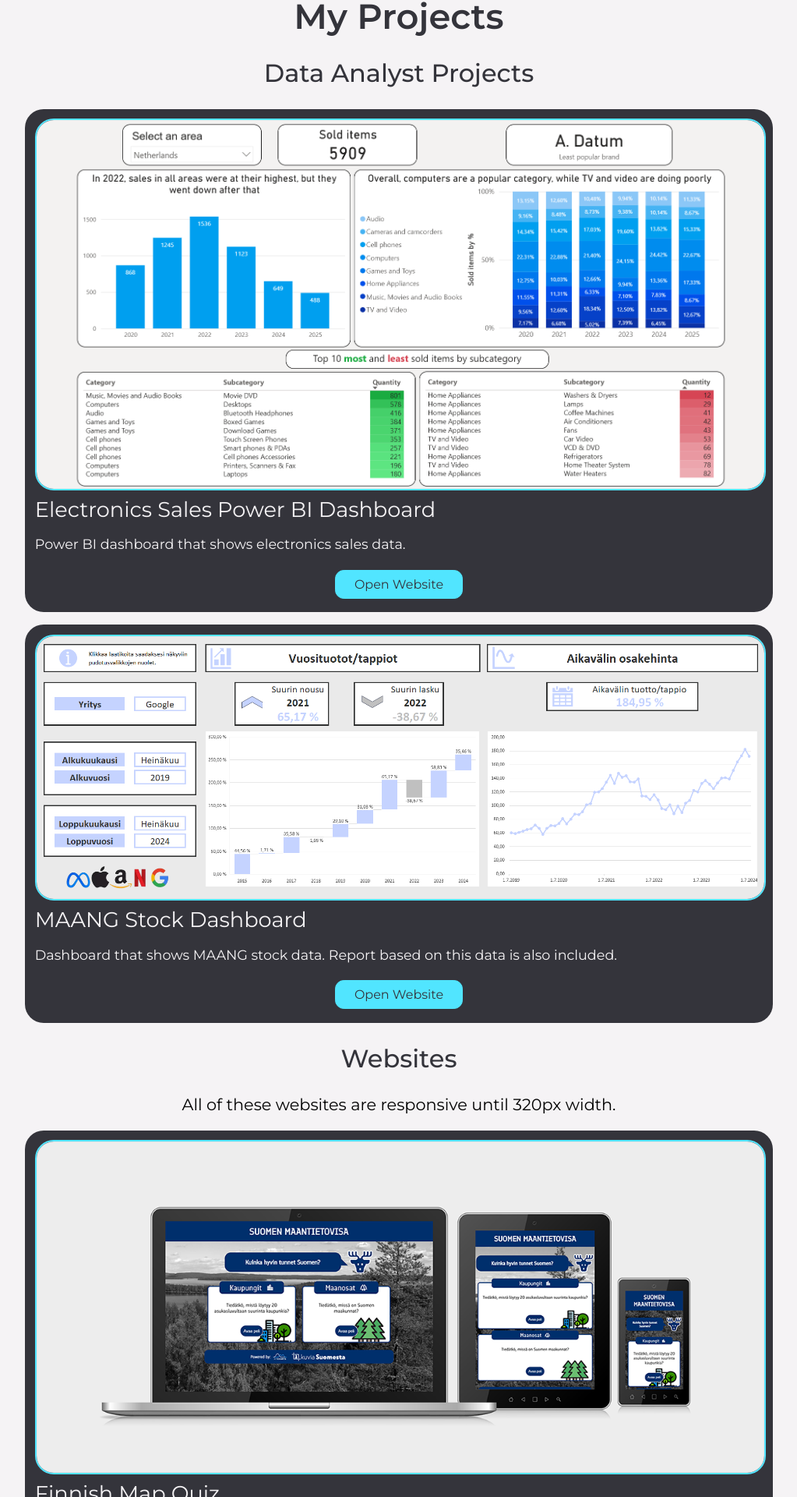
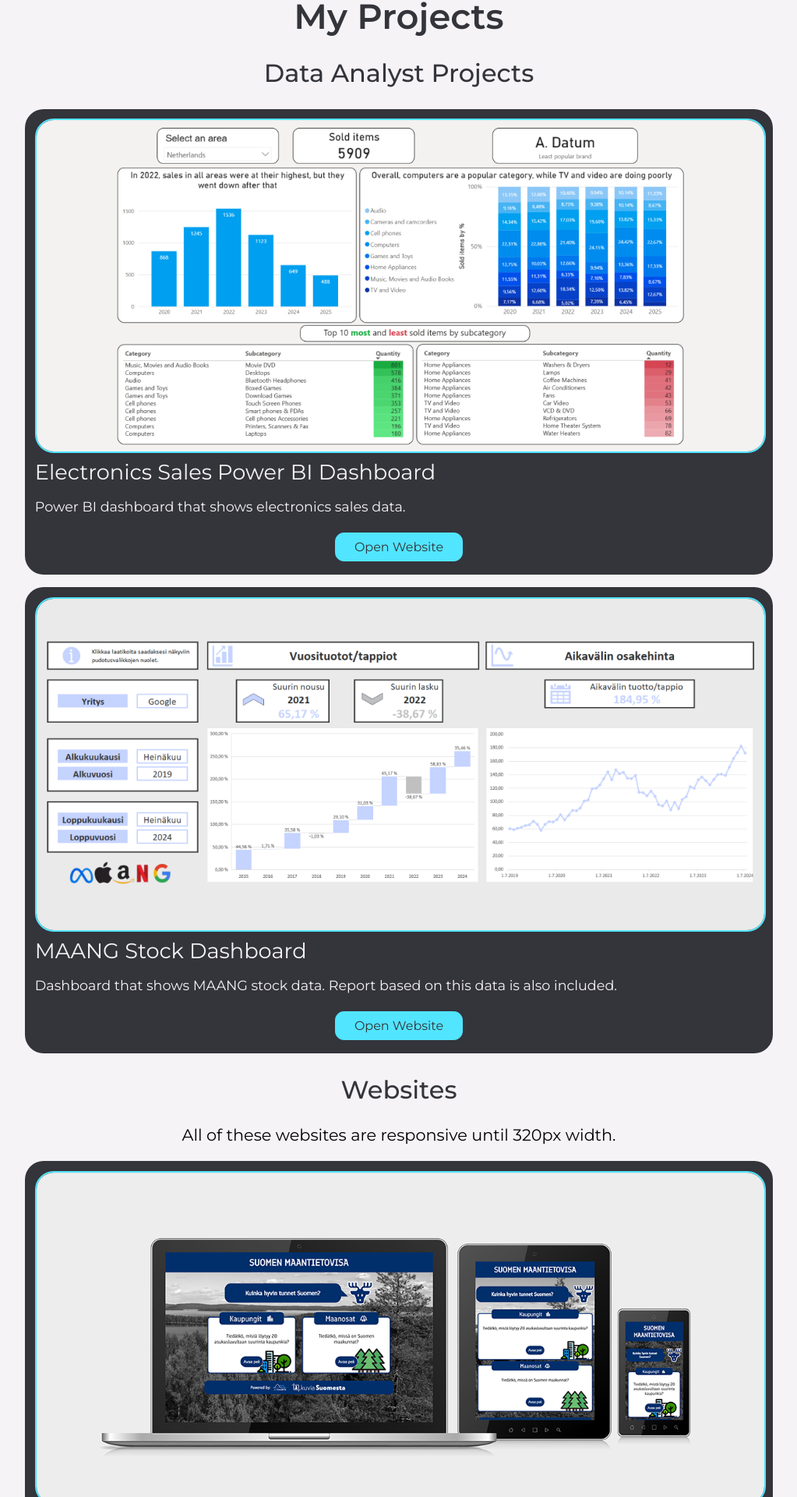
Before and after one commit to ojela028xamk/jere-lansipii-portfolio, a Next.js app: page / in a window 1280 px wide. Shown: the part 1801-3721 px from the top of the page at 78% size, without its empty margins (128-1151 px from the left). Built offline with nearby package versions, Linux system fonts and the light colour scheme; no server answers.

Commit message:
image resize

```diff
--- a/app/website/projects.tsx
+++ b/app/website/projects.tsx
@@ -49,10 +49,10 @@ const Projects = (): JSX.Element => {
         <div className={css.project_card}>
           <Image
             className={css.project_image}
-            src={"/powerbi_dashboard.PNG"}
+            src={"/powerbi_dashboard.png"}
             alt={"Project image"}
-            width={1919}
-            height={970}
+            width={1200}
+            height={545}
             quality={50}
           />
           <span className={css.project_name}>
@@ -68,7 +68,7 @@ const Projects = (): JSX.Element => {
         <div className={css.project_card}>
           <Image
             className={css.project_image}
-            src={"/excel_dashboard.PNG"}
+            src={"/excel_dashboard.png"}
             alt={"Project image"}
             width={1799}
             height={649}
@@ -97,8 +97,8 @@ const Projects = (): JSX.Element => {
                     : "https://ralfvanveen.com/wp-content/uploads//2021/06/Placeholder-_-Begrippenlijst.svg"
                 }
                 alt={"Project image"}
-                width={4096}
-                height={1861}
+                width={1200}
+                height={545}
                 quality={50}
               />
               <span className={css.project_name}>
```
Also changed, not shown: public/excel_dashboard.PNG, public/powerbi_dashboard.PNG.
